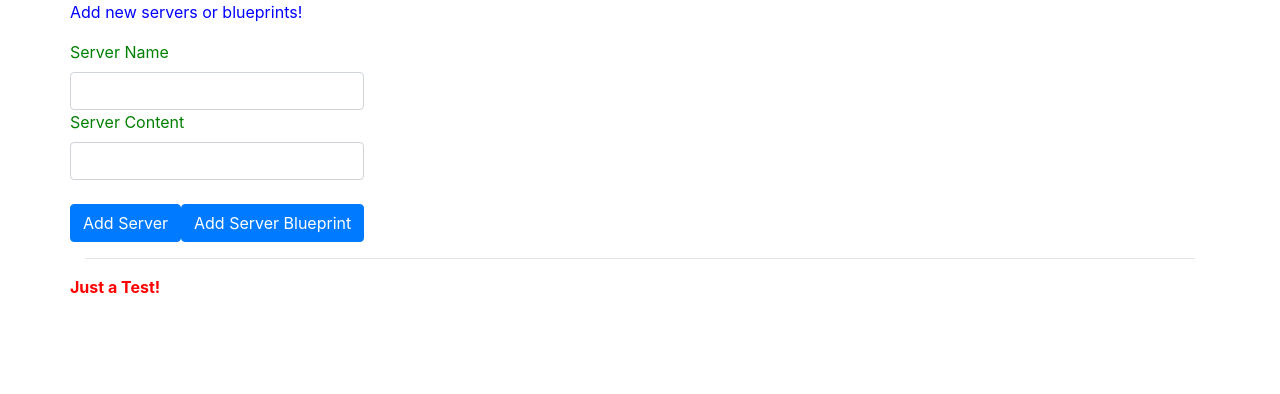
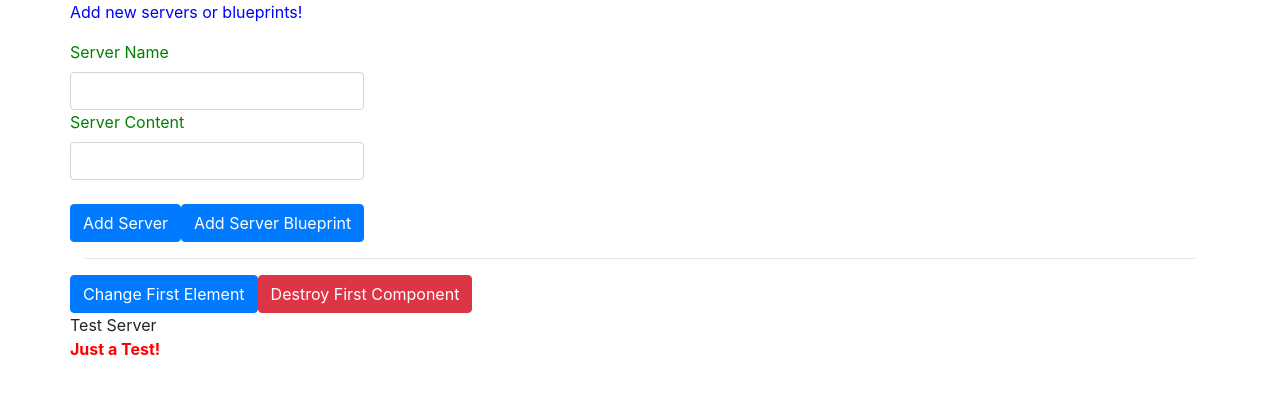
Before and after one commit to 7amitdas/angular-practice, an Angular app in the folder my-first-app/: page / in a window 1280 px wide. Shown: the top 394 px of the page. Built offline with nearby package versions, Linux system fonts and the light colour scheme.

Commit message:
Life Cycle Hooks Functions

```diff
--- a/my-first-app/src/app/app.component.html
+++ b/my-first-app/src/app/app.component.html
@@ -8,9 +8,11 @@
   <hr />
   <div class="row">
     <div class="col-xs-12">
+      <button class="btn btn-primary" (click)="onChangeFirst()">Change First Element</button>
+      <button class="btn btn-danger" (click)="onDestroyFirst()">Destroy First Component</button>
       <app-server-element
         *ngFor="let serverElement of serverElements"
-        [srvElement]="serverElement"
+        [srvElement]="serverElement" [name]="serverElement.name"
       >
         <p>
           <strong *ngIf="serverElement.type === 'server'" style="color: red">{{
--- a/my-first-app/src/app/app.component.ts
+++ b/my-first-app/src/app/app.component.ts
@@ -3,12 +3,14 @@ import { Component } from '@angular/core';
 @Component({
   selector: 'app-root',
   templateUrl: './app.component.html',
-  styleUrls: ['./app.component.css']
+  styleUrls: ['./app.component.css'],
 })
 export class AppComponent {
-  serverElements = [{type:'server', name: 'Test Server', content:'Just a Test!'}];
+  serverElements = [
+    { type: 'server', name: 'Test Server', content: 'Just a Test!' },
+  ];
 
-  onServerAdded(serverData : {serverName : string, serverContent:string}) {
+  onServerAdded(serverData: { serverName: string; serverContent: string }) {
     this.serverElements.push({
       type: 'server',
       name: serverData.serverName,
@@ -16,11 +18,22 @@ export class AppComponent {
     });
   }
 
-  onBlueprintAdded(blueprintData : {serverName : string, serverContent:string}) {
+  onBlueprintAdded(blueprintData: {
+    serverName: string;
+    serverContent: string;
+  }) {
     this.serverElements.push({
       type: 'blueprint',
       name: blueprintData.serverName,
       content: blueprintData.serverContent,
     });
   }
+
+  onChangeFirst() {
+    this.serverElements[0].name = 'Changed!';
+  }
+
+  onDestroyFirst() {
+    this.serverElements.splice(0, 1);
+  }
 }
--- a/my-first-app/src/app/server-element/server-element.component.ts
+++ b/my-first-app/src/app/server-element/server-element.component.ts
@@ -1,15 +1,82 @@
-import { Component, Input, ViewEncapsulation } from '@angular/core';
+import {
+  Component,
+  Input,
+  ViewEncapsulation,
+  OnChanges,
+  OnInit,
+  SimpleChanges,
+  DoCheck,
+  AfterContentInit,
+  AfterContentChecked,
+  AfterViewInit,
+  AfterViewChecked, OnDestroy, ViewChild, ElementRef
+} from '@angular/core';
 
 @Component({
   selector: 'app-server-element',
   templateUrl: './server-element.component.html',
   styleUrls: ['./server-element.component.css'],
-  encapsulation : ViewEncapsulation.None,
+  encapsulation: ViewEncapsulation.None,
 })
-export class ServerElementComponent {
+export class ServerElementComponent
+  implements
+    OnChanges,
+    OnInit,
+    DoCheck,
+    AfterContentInit,
+    AfterContentChecked,
+    AfterViewInit,
+    AfterViewChecked, OnDestroy
+{
   @Input('srvElement') element: { type: string; name: string; content: string };
+  @Input() name: string;
+  @ViewChild('heading', {static: true}) header : ElementRef;
 
-  constructor() {}
+  // 1. Runs when a new Instance of this Component Created. (Single Call)
+  constructor() {
+    console.log('Constructor Called');
+  }
 
-  ngOnInit() {}
+  // 2. When a Changes made to the Component. Whether Newly Created or Updated (Info can be found in SimpleChanges)
+  ngOnChanges(changes: SimpleChanges) {
+    console.log('ngOnChanges Called');
+    //console.log(changes);
+  }
+
+  // 3. Runs after the Component Created. (Single Call)
+  ngOnInit() {
+    console.log('ngOnInit Called');
+    //console.log('Text Content:' + this.header.nativeElement.textContent);
+  }
+
+  // 4. Run after Init when creating or onChanges when updating to check for any Changes are there in the component
+  ngDoCheck(): void {
+    console.log('ngDoCheck Called');
+  }
+
+  // 5. It will be called After Content Init Finished (Single Call)
+  ngAfterContentInit(): void {
+    console.log('ngAfterContentInit Called');
+  }
+
+  // 6. After Content Init Checking of Content or After Every Do Check
+  ngAfterContentChecked(): void {
+    console.log('ngAfterContentChecked Called');
+  }
+
+  // 7. It will be called After View Init Finished (Single Call)
+  ngAfterViewInit(): void {
+    console.log('ngAfterViewInit Called');
+    //console.log('Text Content:' + this.header.nativeElement.textContent);
+  }
+
+  // 8. After View Init Checking of View Elements or After Every Do Check
+  ngAfterViewChecked(): void {
+    console.log('ngAfterViewChecked Called');
+  }
+
+  // 9. Call before Destroying the Component
+  ngOnDestroy(): void {
+    console.log('ngOnDestroy Called');
+  }
 }
```
